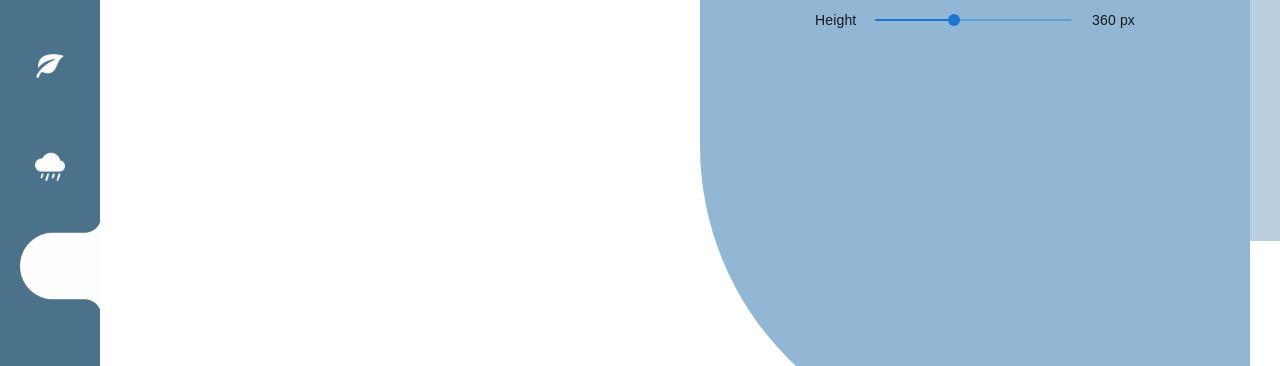
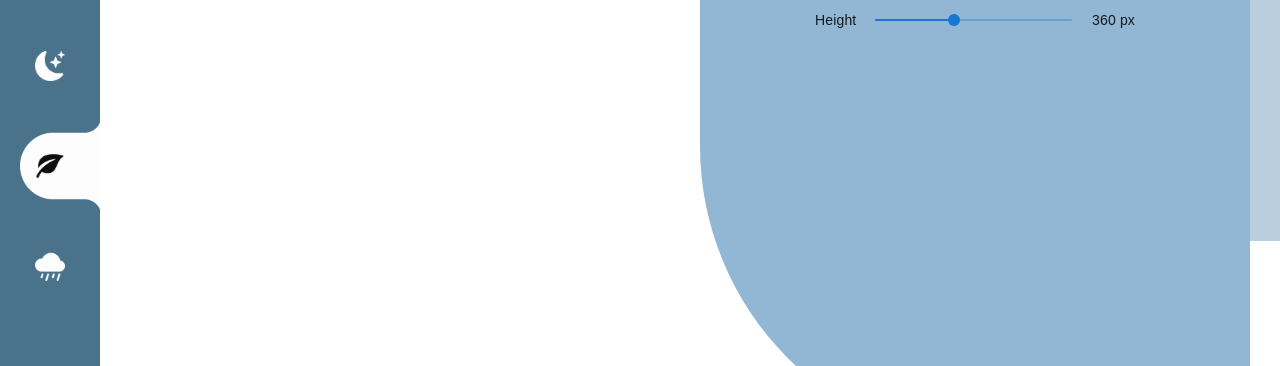
Before and after one commit to PPO-F-MAN/react-season-component-web, a React (Create React App) app: page /season in a window 1280 px wide. Shown: the part 334-700 px from the top of the page. Built offline with nearby package versions, Linux system fonts and the light colour scheme; a web font is replaced by a local one.

Commit message:
feat: Implement sidebar

```diff
--- a/src/components/Sidebar/index.tsx
+++ b/src/components/Sidebar/index.tsx
@@ -16,30 +16,29 @@ import {
 
 interface SidebarColorProps {
   type: SidebarColorType;
+  currentPage: 'Home' | 'Time' | 'Season' | 'Weather';
 }
 
-function Sidebar({ type }: SidebarColorProps) {
+function Sidebar({ type, currentPage }: SidebarColorProps) {
   return (
     <Container type={type}>
       <Logo />
       <Nav>
+        <SlidingPointer page={currentPage} />
         <ButtonGroup>
           <Link to="/">
-            <HomeButton />
+            <HomeButton isDark={currentPage === 'Home'} />
           </Link>
           <Link to="/time">
-            <TimeButton />
+            <TimeButton isDark={currentPage === 'Time'} />
           </Link>
           <Link to="/season">
-            <SeasonButton />
+            <SeasonButton isDark={currentPage === 'Season'} />
           </Link>
           <Link to="/weather">
-            <WeatherButton />
+            <WeatherButton isDark={currentPage === 'Weather'} />
           </Link>
         </ButtonGroup>
-        <div>
-          <SlidingPointer />
-        </div>
       </Nav>
       <ForMargin />
     </Container>
--- a/src/components/Sidebar/styled.tsx
+++ b/src/components/Sidebar/styled.tsx
@@ -77,8 +77,9 @@ export const ButtonGroup = styled.div`
   align-items: center;
 `;
 
-export const HomeButton = styled.div`
-  background-image: url('home_light.png');
+export const HomeButton = styled.div<{ isDark: boolean }>`
+  position: relative;
+  background-image: url(${({ isDark }) => (isDark ? 'home_dark.png' : 'home_light.png')});
   background-size: cover;
   width: 30px;
   height: 30px;
@@ -86,8 +87,9 @@ export const HomeButton = styled.div`
   margin-bottom: 35px;
 `;
 
-export const TimeButton = styled.div`
-  background-image: url('time_light.png');
+export const TimeButton = styled.div<{ isDark: boolean }>`
+  position: relative;
+  background-image: url(${({ isDark }) => (isDark ? 'time_dark.png' : 'time_light.png')});
   background-size: cover;
   width: 30px;
   height: 30px;
@@ -95,8 +97,9 @@ export const TimeButton = styled.div`
   margin-bottom: 35px;
 `;
 
-export const SeasonButton = styled.div`
-  background-image: url('season_light.png');
+export const SeasonButton = styled.div<{ isDark: boolean }>`
+  position: relative;
+  background-image: url(${({ isDark }) => (isDark ? 'season_dark.png' : 'season_light.png')});
   background-size: cover;
   width: 30px;
   height: 30px;
@@ -104,8 +107,9 @@ export const SeasonButton = styled.div`
   margin-bottom: 35px;
 `;
 
-export const WeatherButton = styled.div`
-  background-image: url('weather_light.png');
+export const WeatherButton = styled.div<{ isDark: boolean }>`
+  position: relative;
+  background-image: url(${({ isDark }) => (isDark ? 'weather_dark.png' : 'weather_light.png')});
   background-size: cover;
   width: 30px;
   height: 30px;
@@ -119,12 +123,25 @@ export const ForMargin = styled.div`
   margin-bottom: 10px;
 `;
 
-export const SlidingPointer = styled.div`
+export const SlidingPointer = styled.div<{ page: 'Home' | 'Time' | 'Season' | 'Weather' }>`
+  position: relative;
   background-image: url('sliding_pointer.png');
   background-size: cover;
   width: 80px;
   height: 100px;
   margin-left: 20px;
+  top: ${({ page }) => {
+    switch (page) {
+      case 'Home':
+        return '100px';
+      case 'Time':
+        return '200px';
+      case 'Season':
+        return '300px';
+      default:
+        return '400px';
+    }
+  }};
 `;
 
 export const Nav = styled.div``;
--- a/src/pages/Season/index.tsx
+++ b/src/pages/Season/index.tsx
@@ -44,7 +44,7 @@ const MyComponent = () => {
 
   return (
     <>
-      <Sidebar type={type} />
+      <Sidebar type={type} currentPage="Season" />
       <Controller
         type={type}
         width={width}
--- a/src/pages/Time/index.tsx
+++ b/src/pages/Time/index.tsx
@@ -94,7 +94,7 @@ const MyComponent = () => {
 
   return (
     <>
-      <Sidebar type={type} />
+      <Sidebar type={type} currentPage="Time" />
       <Controller
         type={type}
         width={width}
--- a/src/pages/Weather/index.tsx
+++ b/src/pages/Weather/index.tsx
@@ -31,7 +31,7 @@ function WeatherPage() {
 
   return (
     <Main>
-      <Sidebar type="cloudy" />
+      <Sidebar type="cloudy" currentPage="Weather" />
       <Controller
         type="cloudy"
         width={width}
```
